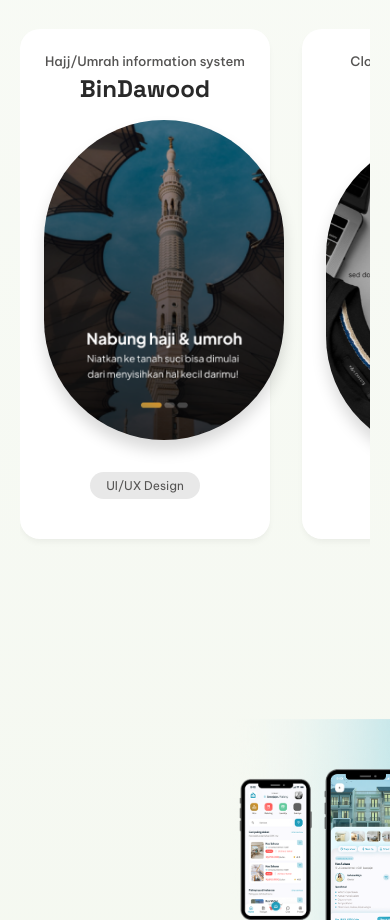
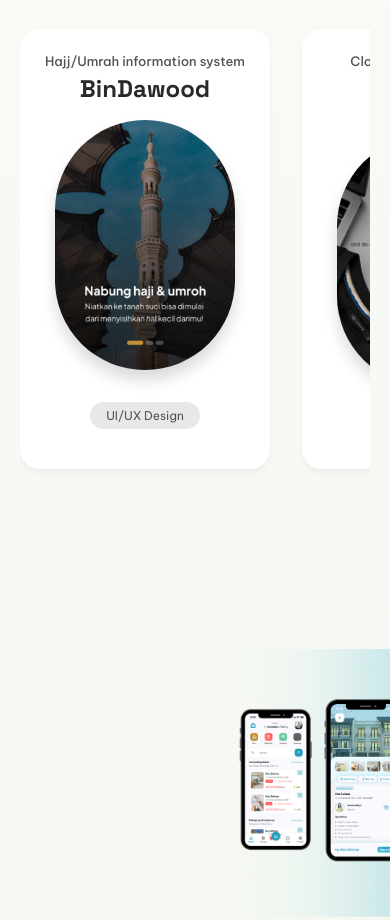
Before and after one commit to tsoaprilia/Aprilia, a plain HTML site: page index.html in a window 390 px wide. Shown: the part 2380-3300 px from the top of the page. Drawn offline with Linux system fonts and the light colour scheme.

Commit message:
Portfolio 5 commit

```diff
--- a/index.html
+++ b/index.html
@@ -543,7 +543,24 @@
             text-align: center;
             padding: 0;
         }
-
+        @media (max-width: 768px) {
+            /* ... other mobile styles ... */
+            .project-card {
+                width: 250px;
+            }
+
+            /* **PERBAIKAN UTAMA DI SINI** */
+            .project-card-image {
+                /* Reduced dimensions for mobile */
+                width: 180px; /* Reduced width */
+                height: 250px; /* Reduced height */
+                /* Center the smaller image */
+                margin: 0 auto 16px;
+                /* Optional: Adjust the very tall oval radius to make it less extreme, or keep it */
+                /* border-radius: 120px / 9999px; */
+            }
+            /* ... other mobile styles ... */
+        }
         /* Specific Project Background Images (digunakan sebagai placeholder PNG) */
         .project-bindawood {
             background-image: url('bindawood.png');
```
Also changed, not shown: simkesia.html (+2 -2 lines), simkes1.png (renamed from simkesiaa1.png), simkes2.png (renamed from simkesiaa2.png).
